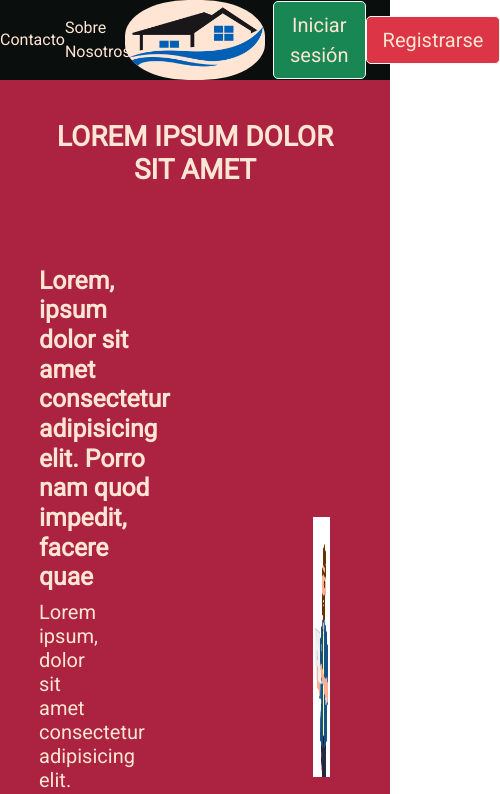
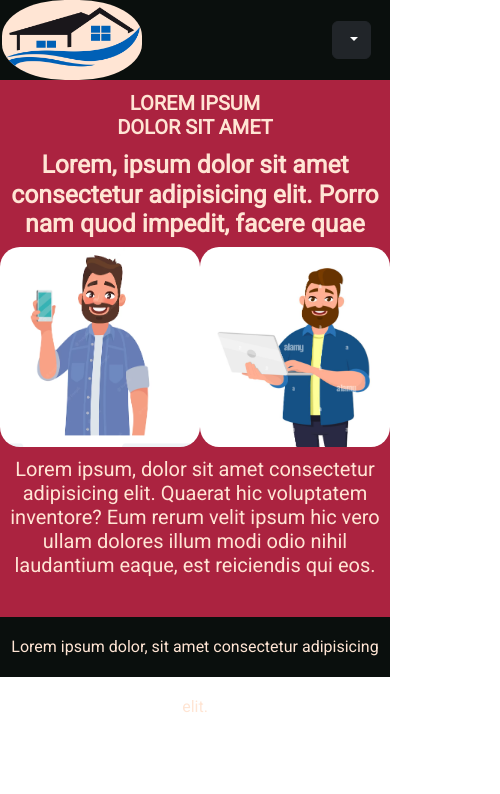
Before and after one commit to Cosquts/segunda-preentrega-coderhouse, a plain HTML site: page index.html in a window 390 px wide. Shown: the top 794 px of the page, 500 px wide, since content can reach past the window. Drawn offline with nearby package versions, Linux system fonts and the light colour scheme.

Commit message:
version-mobile-home

```diff
--- a/css/styles.css
+++ b/css/styles.css
@@ -144,3 +144,76 @@ footer p {
   line-height: 60px;
   margin: 0;
 }
+
+@media screen and (max-width: 450px) {
+  header nav .info-left {
+    display: none;
+  }
+  header nav {
+    justify-content: space-between;
+    align-items: center;
+    padding: 0 5%;
+  }
+  header nav .botones {
+    display: none;
+  }
+  header nav .navbar-nav ul.dropdown-menu {
+    background-color: #0a0f0d;
+  }
+  header nav .navbar-nav ul li,
+  header nav .navbar-nav ul button {
+    margin-bottom: 10px;
+  }
+  main.home-main h1.titulo {
+    font-size: 20px;
+    padding: 11px 100px;
+    margin: 0;
+  }
+  main.home-main div.lorem-img {
+    display: block;
+  }
+  main.home-main div.lorem-img section.lorem-left {
+    padding: 0;
+    display: block;
+    text-align: center;
+    font-size: 5px;
+    width: auto;
+  }
+  main.home-main div.lorem-img section.lorem-left h2 {
+    text-align: center;
+    padding: 0;
+  }
+  main.home-main div.lorem-img section.lorem-left div.imagenes-right {
+    display: flex;
+    justify-content: space-evenly;
+    padding: 0;
+    margin: 0;
+    width: auto;
+  }
+  main.home-main div.lorem-img div.imagenes-right img.imagen-1,
+  main.home-main div.lorem-img div.imagenes-right img.imagen-2 {
+    width: 200px;
+    height: 200px;
+    padding: 0;
+  }
+  main.home-main div.lorem-img section.lorem-left h3 {
+    text-align: center;
+    padding: 0 0 40px 0;
+    margin: 10px 0 0 0;
+  }
+
+  main.home-main div.lorem-img div.imagenes-right {
+    display: none;
+  }
+
+}
+
+@media screen and (min-width: 451px) {
+  header ul.navbar-nav {
+    display: none;
+  }
+
+  main.home-main div.lorem-img section.lorem-left div.imagenes-right {
+    display: none;
+  }
+}
--- a/index.html
+++ b/index.html
@@ -16,10 +16,10 @@
         <div class="info-left">
           <ul>
             <li>
-              <a href="contacto.html">Contacto</a>
+              <a href="pages/contacto.html">Contacto</a>
             </li>
             <li>
-              <a href="sobrenosotros.html">Sobre Nosotros</a>
+              <a href="pages/sobrenosotros.html">Sobre Nosotros</a>
             </li>
             <li>
               <a href="../index.html">Inicio</a>
@@ -33,17 +33,45 @@
           /></a>
         </div>
 
+
+          <ul class="navbar-nav">
+            <li class="nav-item dropdown">
+              <button class="btn btn-dark dropdown-toggle" data-bs-toggle="dropdown" aria-expanded="false">
+
+              </button>
+              <ul class="dropdown-menu dropdown-menu-dark">
+                <button class="btn btn-success ">Iniciar sesión</button>
+                <button class="btn btn-danger ">Registrarse</button>
+                <li><a class="dropdown-item" href="#">Contacto</a></li>
+                <li><a class="dropdown-item" href="#">Sobre nosotros</a></li>
+              </ul>
+            </li>
+          </ul>
+
+
         <div class="botones">
           <a href="pages/login.html">
-            <button class="btn btn-success btn-outline-light btn-lg">Iniciar sesión</button>
+            <button class="btn btn-success btn-outline-light">Iniciar sesión</button>
           </a>
           <a href="pages/signup.html">
-            <button class="btn btn-danger btn-outline-light btn-lg">Registrarse</button>
+            <button class="btn btn-danger btn-outline-light">Registrarse</button>
           </a>
         </div>
       </nav>
     </header>
+<!-- m
+a
+i
+n
+-
+-
+-
+-
+-
 
+-
+-
+-->
     <main class="home-main">
       <!-- le puse una clase al main para no mezclar los estilos de los main de otros html -->
 
@@ -55,6 +83,21 @@
           Lorem, ipsum dolor sit amet consectetur adipisicing elit. Porro nam
           quod impedit, facere quae
         </h2>
+
+        <!-- son las mismas imagenes, pero las puse en medio del h2 y el h3 para que quede en el medio en la version mobile -->
+
+        <div class="imagenes-right">
+          <img
+            class="imagen-1"
+            src="img/celular barba.png"
+            alt="Usuario usando su ceular"
+          />
+          <img
+            class="imagen-2"
+            src="img/laptop barba.png"
+            alt="Usuario usando su laptop"
+          />
+           </div>
 
         <h3>
           Lorem ipsum, dolor sit amet consectetur adipisicing elit. Quaerat hic
@@ -82,8 +125,7 @@
   </body>
   <footer >
     <p>
-      Lorem ipsum dolor, sit amet consectetur adipisicing elit. Voluptatibus
-      quae laudantium repellendus molestias architecto veniam voluptatum
+      Lorem ipsum dolor, sit amet consectetur adipisicing elit.
     </p>
   </footer>
 </html>
```
